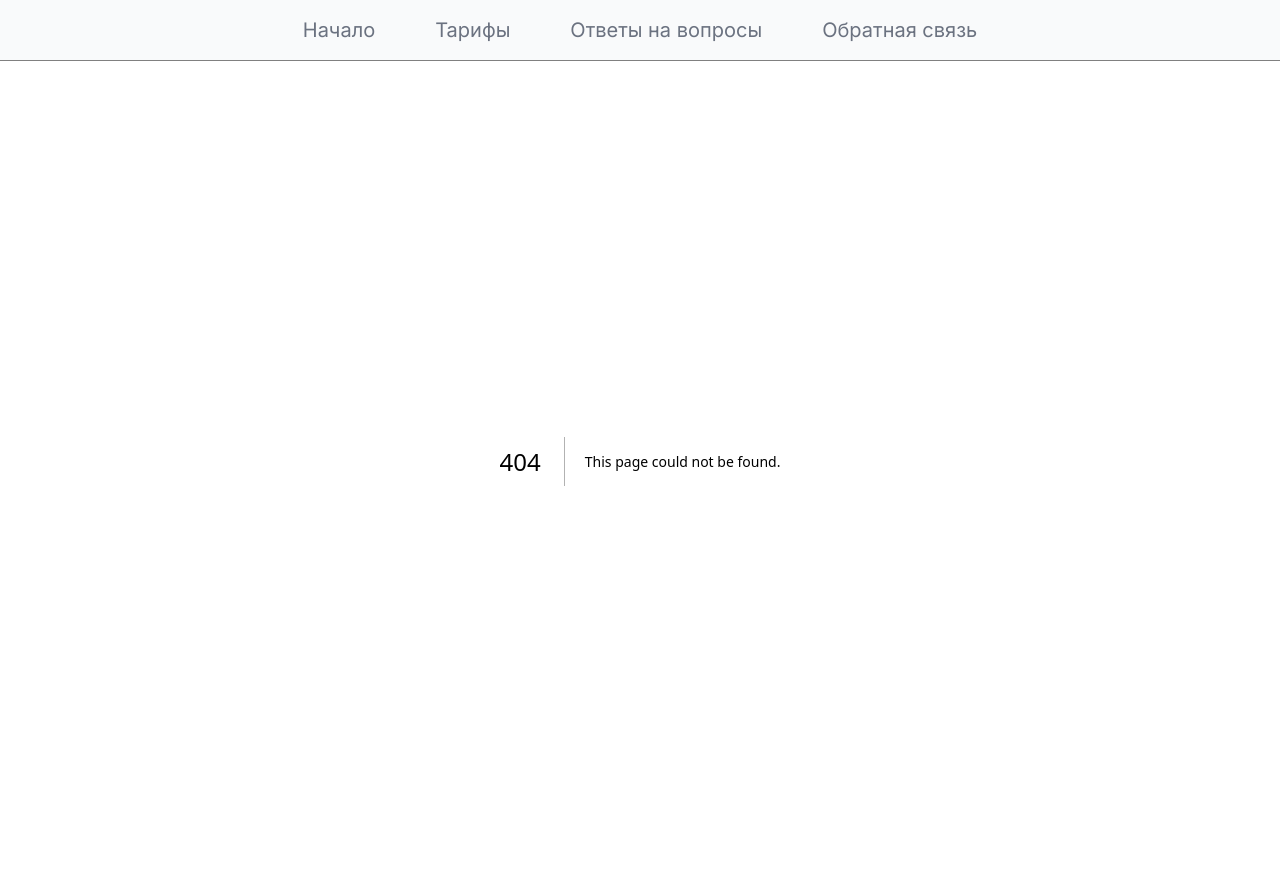
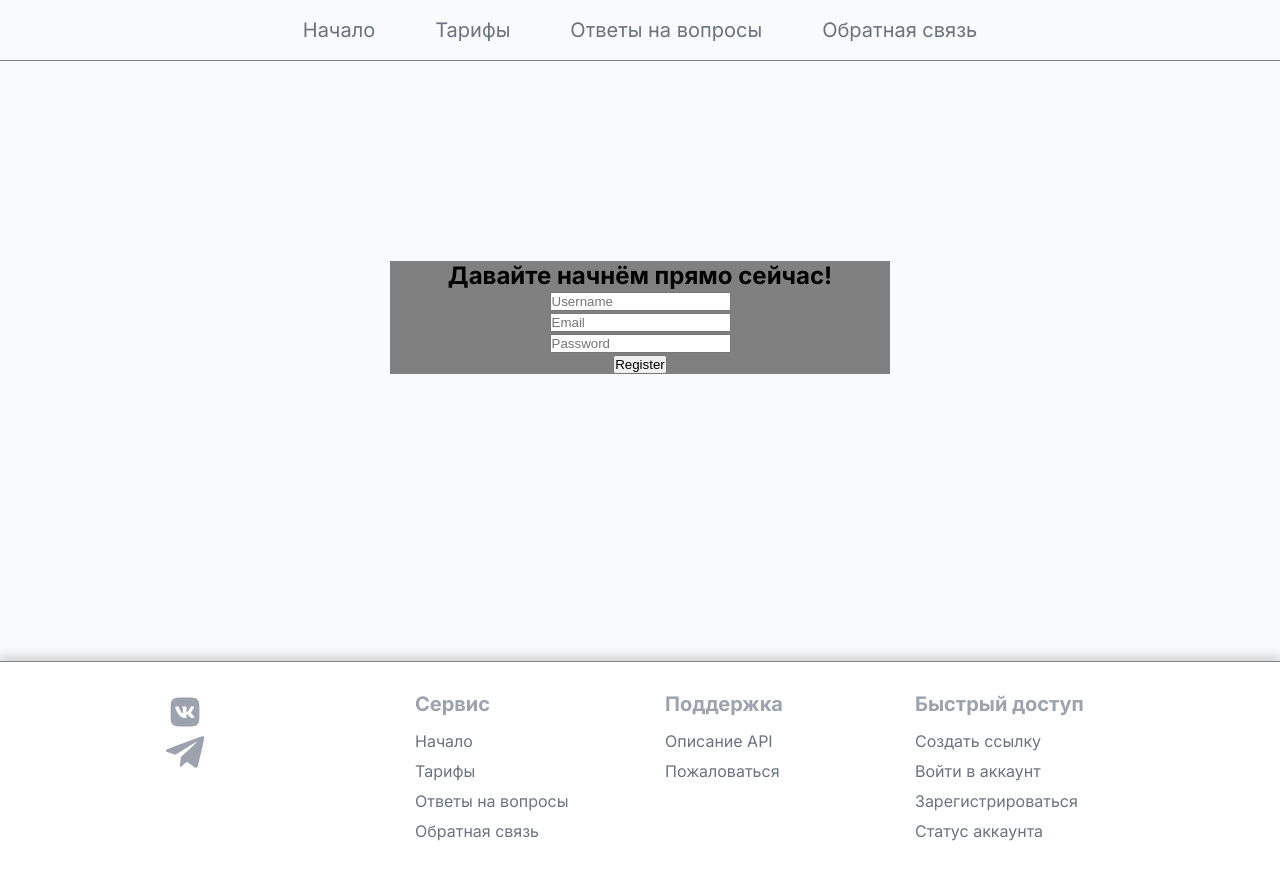
Before and after one commit to Voriskol/short-links-frontend, a Next.js app: page /registration in a window 1280 px wide. Before the commit this address had no page. Built offline with nearby package versions, Linux system fonts and the light colour scheme.

Commit message:
upd: "add Registation page"

```diff
--- a/package.json
+++ b/package.json
@@ -12,7 +12,8 @@
     "axios": "^1.6.8",
     "next": "14.1.4",
     "react": "^18",
-    "react-dom": "^18"
+    "react-dom": "^18",
+    "react-hot-toast": "^2.4.1"
   },
   "devDependencies": {
     "@types/node": "^20",
--- a/src/app/layout.tsx
+++ b/src/app/layout.tsx
@@ -2,6 +2,8 @@ import type { Metadata } from "next";
 import { Inter } from "next/font/google";
 import "./globals.css";
 import HeaderComponent from "@/components/Header/HeaderComponent";
+import FooterComponent from "@/components/Footer/FooterComponent";
+import {Toaster} from "react-hot-toast";
 
 const inter = Inter({ subsets: ["latin"] });
 
@@ -19,8 +21,10 @@ export default function RootLayout({
     <html lang="en">
       <body className={inter.className}>
       <HeaderComponent/>
+      {children}
+      <Toaster/>
+      <FooterComponent/>
 
-      {children}
       </body>
     </html>
   );
--- a/src/app/page.module.css
+++ b/src/app/page.module.css
@@ -223,8 +223,3 @@
     transform: rotate(0deg);
   }
 }
-
-.redcolor {
-  background-color: red;
-
-}
--- a/src/app/page.tsx
+++ b/src/app/page.tsx
@@ -12,10 +12,6 @@ export default function Home() {
         <main className={styles.main}>
             <AuthorizationComponent/>
             <TransformLinksComponent/>
-            <FooterComponent/>
-
-
-
         </main>
     );
 }
--- /dev/null
+++ b/src/app/registration/page.tsx
@@ -0,0 +1,11 @@
+import styles from "@/app/page.module.css";
+import RegisterComponent from "@/components/register/RegisterComponent";
+
+
+export default function Home() {
+    return (
+        <main className={styles.main}>
+            <RegisterComponent/>
+        </main>
+    );
+}
--- a/src/components/TransformLinks/TransformLinksComponent.tsx
+++ b/src/components/TransformLinks/TransformLinksComponent.tsx
@@ -14,6 +14,7 @@ const TransformLinksComponent = () => {
             setShortLink(response.content.short_link)
 
         }).catch((error) => {console.log(error)})
+
 
 
     }
--- /dev/null
+++ b/src/components/register/ComponentRegister.module.css
@@ -0,0 +1,19 @@
+.register {
+    background-color: #F9FAFB;
+    min-height: 600px;
+    text-align: center;
+}
+
+.container {
+    display: flex;
+    padding-top: 200px;
+    max-width: 1250px;
+    margin: 0 auto;
+    justify-content: center;
+}
+
+.register__block {
+    width: 500px;
+    background-color: grey;
+
+}
--- /dev/null
+++ b/src/components/register/RegisterComponent.tsx
@@ -0,0 +1,71 @@
+'use client'
+import styles from "./ComponentRegister.module.css";
+import {FormEventHandler} from "react";
+import toast from "react-hot-toast";
+import {AuthService} from "@/services/Auth";
+
+const RegisterComponent = () => {
+    const RegisterHandler: FormEventHandler<HTMLFormElement> = async (Event) => {
+        Event.preventDefault();
+
+        const username = (Event.currentTarget.elements.namedItem('username') as HTMLInputElement).value;
+        const email = (Event.currentTarget.elements.namedItem('email') as HTMLInputElement).value;
+        const password = (Event.currentTarget.elements.namedItem('password') as HTMLInputElement).value;
+
+        if(username === '' || email === '' || password === '') {
+            toast.error('Заполните все поля');
+            return;
+        }
+
+        await AuthService.registration({username, email, password}).then(() => {
+            toast.success('Регистрация прошла успешно');
+        }).catch(() => {
+            toast.error('Что-то пошло не так');
+            return;
+        }).finally(() => {
+            Event.currentTarget.reset();
+        })
+    }
+
+    return (
+        <>
+                <section className={styles.register}>
+                    <div className={styles.container}>
+                        <form className={styles.register__block}
+                        onSubmit={RegisterHandler}>
+                            <h2>Давайте начнём прямо сейчас!</h2>
+                            <div className={styles.register__blockItem}>
+                                <input type="text"
+                                       name="username"
+
+                                       placeholder={"Username"}
+                                       className={styles.registration__input}
+                                />
+                            </div>
+                            <div className={styles.register__blockItem}>
+                                <input type="email"
+                                       name="email"
+                                       required
+                                       placeholder={"Email"}
+                                       className={styles.registration__input}
+                                />
+                            </div>
+                            <div className={styles.register__blockItem}>
+                                <input type="password"
+                                       name="password"
+                                       required
+                                       placeholder={"Password"}
+                                       className={styles.registration__input}
+                                />
+                            </div>
+                            <button className={styles.register__button}>Register</button>
+                        </form>
+
+                    </div>
+
+                </section>
+        </>
+    );
+};
+
+export default RegisterComponent;
--- /dev/null
+++ b/src/entities/Auth.ts
@@ -0,0 +1,11 @@
+type RegistrationEntity = {
+    username: string,
+    email: string,
+    password: string,
+}
+
+type AuthResponse = {
+    content: {access_token: string, refresh_token: string},
+    status: string,
+    message: string,
+}
--- /dev/null
+++ b/src/services/Auth.ts
@@ -0,0 +1,19 @@
+'use client'
+import {AxiosInstance} from "@/utilities/Interceptor";
+
+export const AuthService = {
+    async registration(inputData: RegistrationEntity) {
+
+        const {data} = await AxiosInstance.post<AuthResponse>("http://localhost:8080/api/user/registration", inputData)
+        return data
+    },
+
+    async login(username: string, password: string) {
+        const {data} = await axios.post("http://localhost:8080/api/user/login", {
+            username,
+            password
+        })
+        return data
+    },
+
+}
--- /dev/null
+++ b/src/utilities/Interceptor.ts
@@ -0,0 +1,29 @@
+'use client'
+
+import axios, {CreateAxiosDefaults} from "axios";
+
+const optional: CreateAxiosDefaults = {
+    baseURL: 'http://localhost:8080/api',
+    headers: {
+        'Content-Type': 'application/json'
+    },
+    withCredentials: true
+}
+
+const AxiosProvider = axios.create(optional);
+
+AxiosProvider.interceptors.response.use((response) => {
+    return response;
+}, (error) => {
+    return Promise.reject(error);
+});
+
+AxiosProvider.interceptors.request.use((config) => {
+    return config;
+}, (error) => {
+    return Promise.reject(error);
+});
+
+const AxiosInstance = axios.create(optional);
+
+export {AxiosProvider, AxiosInstance}
```
Also changed, not shown: 2 other files (tests, documents, lock files or other folders).
